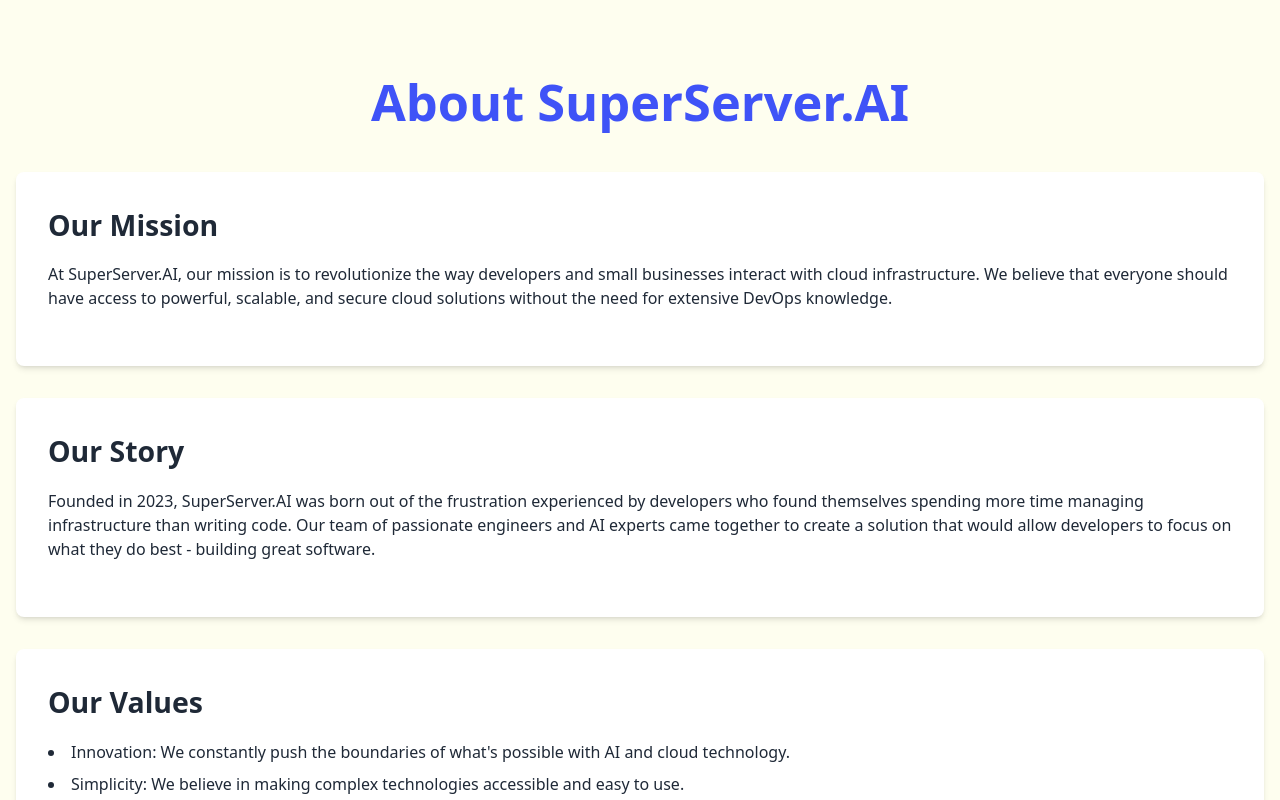
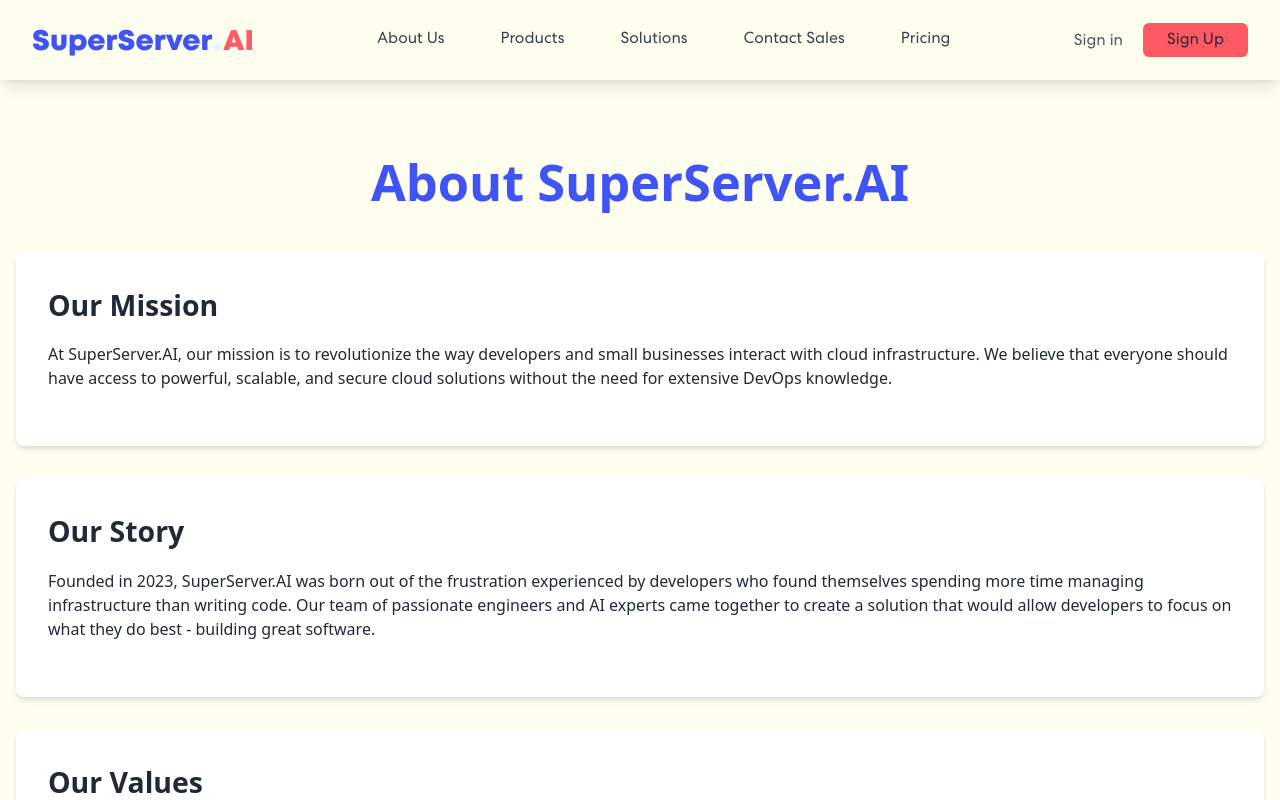
Before and after one commit to Avinier/SuperServerAI-LandingPage, a React (Vite) app: page /about in a window 1280 px wide. Shown: the top 800 px of the page. Built offline with nearby package versions, Linux system fonts and the light colour scheme.

Commit message:
Update main.jsx

```diff
--- a/src/main.jsx
+++ b/src/main.jsx
@@ -8,6 +8,7 @@ import {
 } from "react-router-dom";
 import './index.css'
 import AboutPage from './routes/about.jsx';
+import Header from './components/Header.jsx';
 
 const router = createBrowserRouter([
   {
@@ -17,7 +18,10 @@ const router = createBrowserRouter([
   },
   {
     path: "/about",
-    element: <AboutPage/>
+    element: <>
+      <Header/>
+      <AboutPage/>
+    </>
   }
 ]);
 
```
